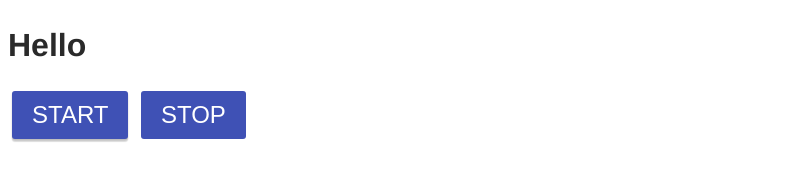
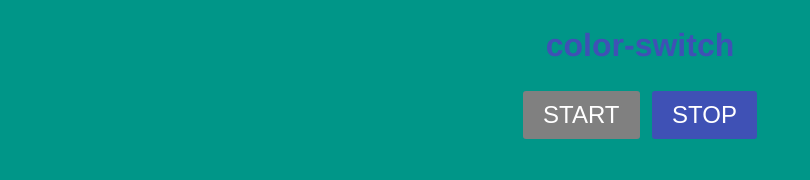
Before and after one commit to Rom-dev-tech/goit-js-hw-11-color-switch, a plain HTML site: page index.html in a window 1280 px wide. Both pictures are taken after a click on the button "START". Shown: the whole page, without its empty margins (0-810 px from the left). Drawn offline with Linux system fonts and the light colour scheme.

Commit message:
add task

```diff
--- a/css/style.css
+++ b/css/style.css
@@ -36,3 +36,12 @@ label {
     0px 2px 2px rgba(0, 0, 0, 0.12);
   outline: none;
 }
+
+.container {
+  text-align: center;
+}
+
+h1 {
+  text-align: center;
+  color: #3f51b5;
+}
--- a/index.html
+++ b/index.html
@@ -8,11 +8,13 @@
     <link rel="stylesheet" href="/css/style.css" />
   </head>
   <body>
-    <h1>Hello</h1>
+    <h1>color-switch</h1>
 
-    <button class="timer-btn" type="button" data-action="start">Start</button>
-    <button class="timer-btn" type="button" data-action="stop">Stop</button>
+    <div class="container">
+      <button class="timer-btn" type="button" data-action="start">Start</button>
+      <button class="timer-btn" type="button" data-action="stop">Stop</button>
+    </div>
 
-    <script src="/index.js" type="modul"></script>
+    <script src="index.js" type="module"></script>
   </body>
 </html>
--- a/index.js
+++ b/index.js
@@ -0,0 +1,41 @@
+import colors from './js/colors.js';
+
+// Refs
+const refs = {
+  startBtn: document.querySelector('[data-action="start"]'),
+  stopBtn: document.querySelector('[data-action="stop"]'),
+  body: document.querySelector('body'),
+};
+
+// For setInterval ID
+let id = 0;
+
+// Vars
+const MIN_VALUE = 0;
+const MAX_VALUE = colors.length;
+
+// Event
+refs.startBtn.addEventListener('click', onStartBtnClick);
+refs.stopBtn.addEventListener('click', onStopBtnClick);
+
+// StartBtn
+function onStartBtnClick() {
+  id = setInterval(() => {
+    const rendomNumber = randomIntegerFromInterval(MIN_VALUE, MAX_VALUE);
+    refs.body.style.background = `${colors[rendomNumber]}`;
+    refs.startBtn.setAttribute('disabled', false);
+    refs.startBtn.style.backgroundColor = 'grey';
+  }, 1000);
+}
+
+// StopBtn
+function onStopBtnClick() {
+  clearInterval(id);
+  refs.startBtn.removeAttribute('disabled', true);
+  refs.startBtn.style.backgroundColor = '';
+}
+
+// Rendom number
+const randomIntegerFromInterval = (min, max) => {
+  return Math.floor(Math.random() * (max - min + 1) + min);
+};
--- a/js/colors.js
+++ b/js/colors.js
@@ -1,4 +1,4 @@
-export default colors = [
+export default [
   '#FFFFFF',
   '#2196F3',
   '#4CAF50',
```
